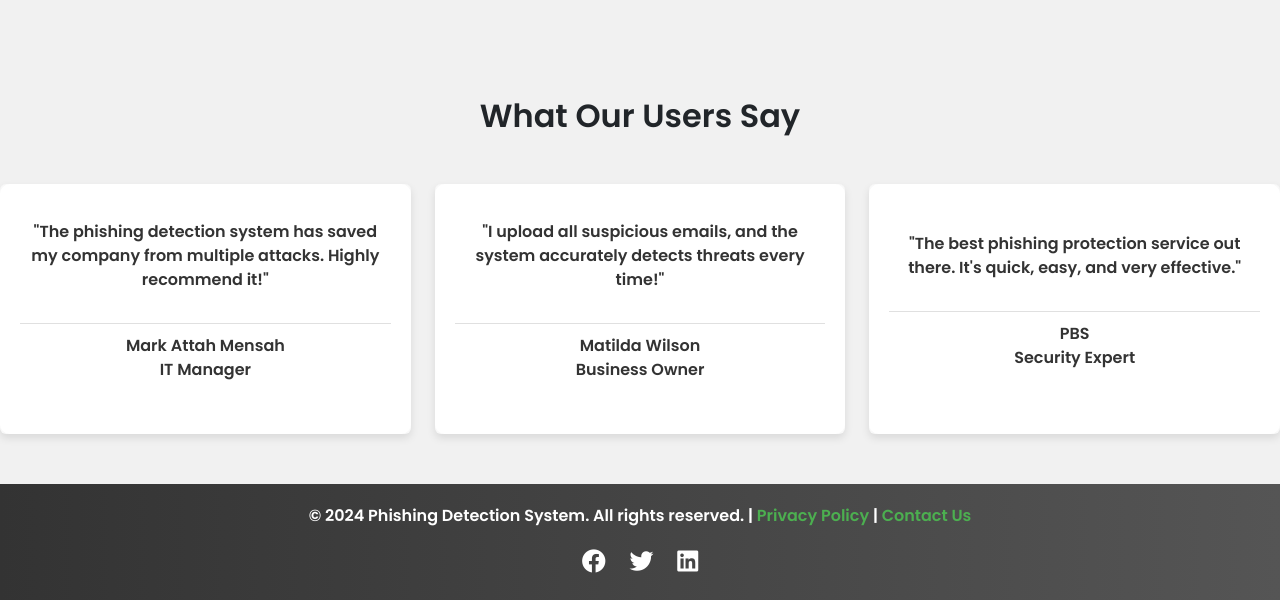
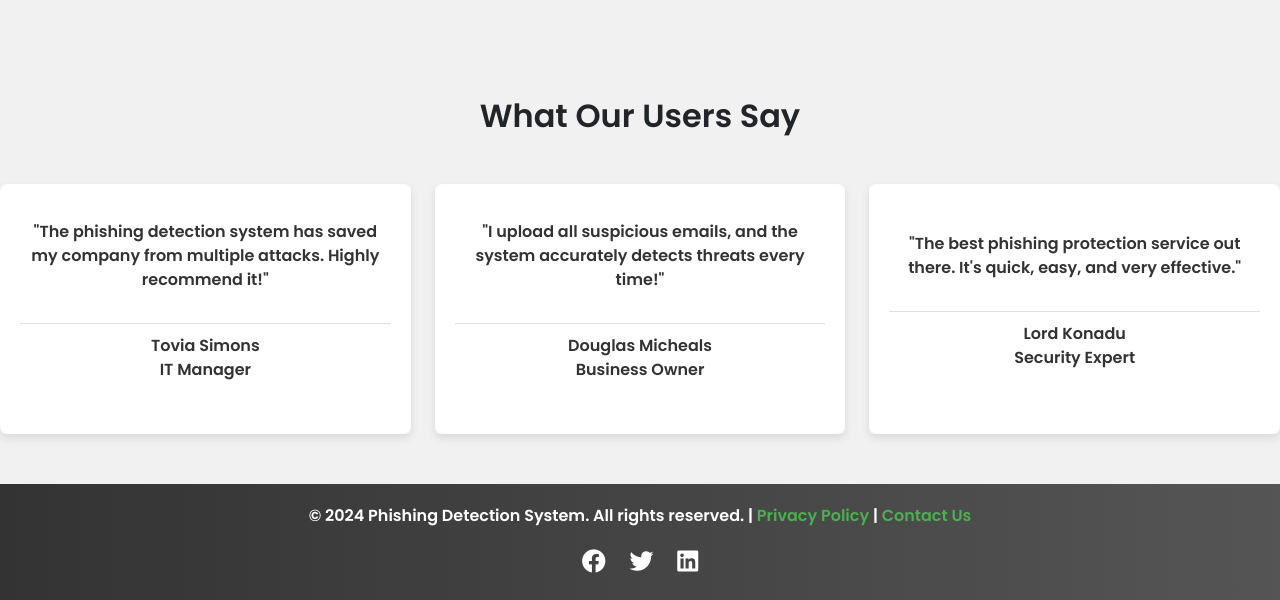
Before and after one commit to PY911/FinalYearProject, a Flask app: page /landing in a window 1280 px wide. Shown: the part 1702-2302 px from the top of the page. Run offline with Flask 3, Linux system fonts and the light colour scheme; parts of the project's set-up code (start-up, migrations or seed data) failed here and were passed over; some libraries are stand-ins or nearby versions.

Commit message:
updated scripts

```diff
--- a/scripts/app.py
+++ b/scripts/app.py
@@ -155,7 +155,7 @@ def sign_up():
                 else:
                     conn.execute('INSERT INTO users (email, password) VALUES (?, ?)', (email, hashed_password))
                     conn.commit()
-                    flash('Account created successfully. Redirecting to login...', 'success')
+                    flash('Account created successfully.', 'success')
                     conn.close()
                     return redirect(url_for('sign_up_confirmation'))  # Redirect to confirmation page
             except sqlite3.Error as e:
--- a/scripts/templates/landing.html
+++ b/scripts/templates/landing.html
@@ -441,7 +441,7 @@
                         <div class="testimonial-front">
                             <p>"The phishing detection system has saved my company from multiple attacks. Highly recommend it!"</p>
                             <div class="author-details">
-                                <p class="author">Mark Attah Mensah</p>
+                                <p class="author">Tovia Simons</p>
                                 <p class="portfolio">IT Manager</p>
                             </div>
                         </div>
@@ -457,7 +457,7 @@
                         <div class="testimonial-front">
                             <p>"I upload all suspicious emails, and the system accurately detects threats every time!"</p>
                             <div class="author-details">
-                                <p class="author">Matilda Wilson</p>
+                                <p class="author">Douglas Micheals</p>
                                 <p class="portfolio">Business Owner</p>
                             </div>
                         </div>
@@ -473,7 +473,7 @@
                         <div class="testimonial-front">
                             <p>"The best phishing protection service out there. It's quick, easy, and very effective."</p>
                             <div class="author-details">
-                                <p class="author">PBS</p>
+                                <p class="author">Lord Konadu</p>
                                 <p class="portfolio">Security Expert</p>
                             </div>
                         </div>
```
Also changed, not shown: scripts/users.db, 2 other files.
